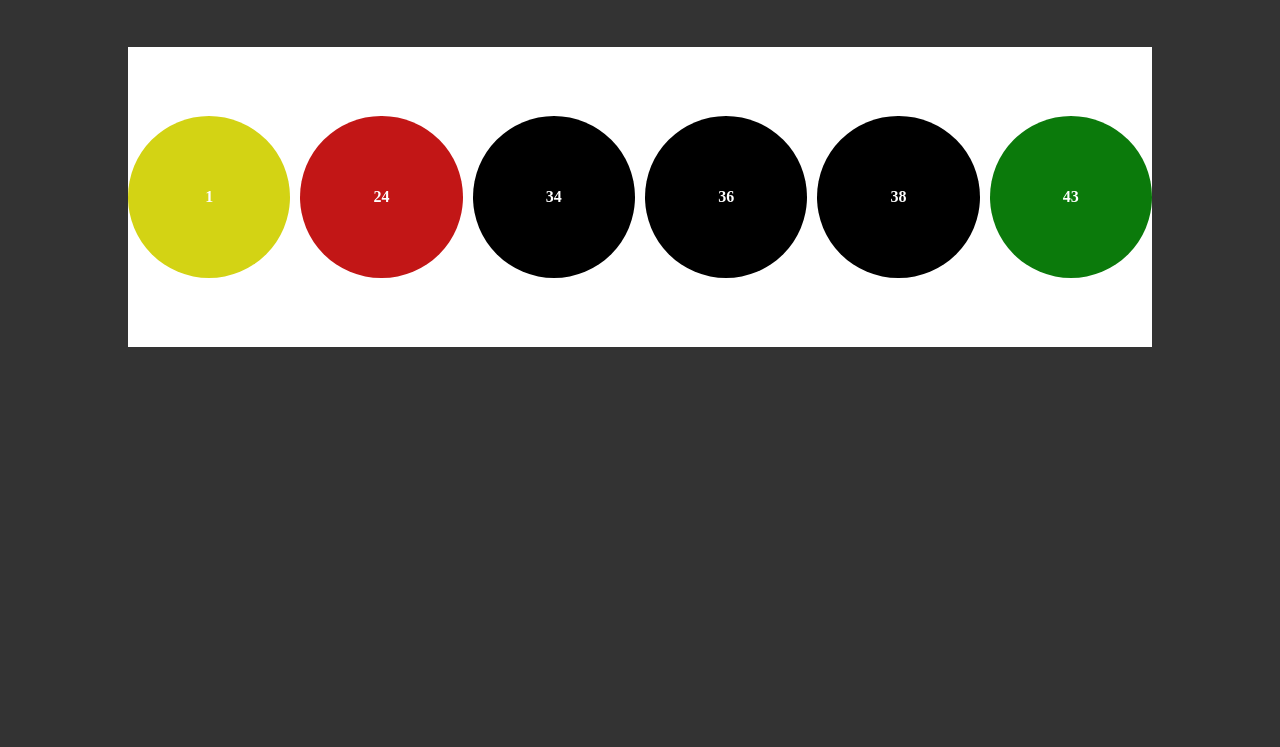
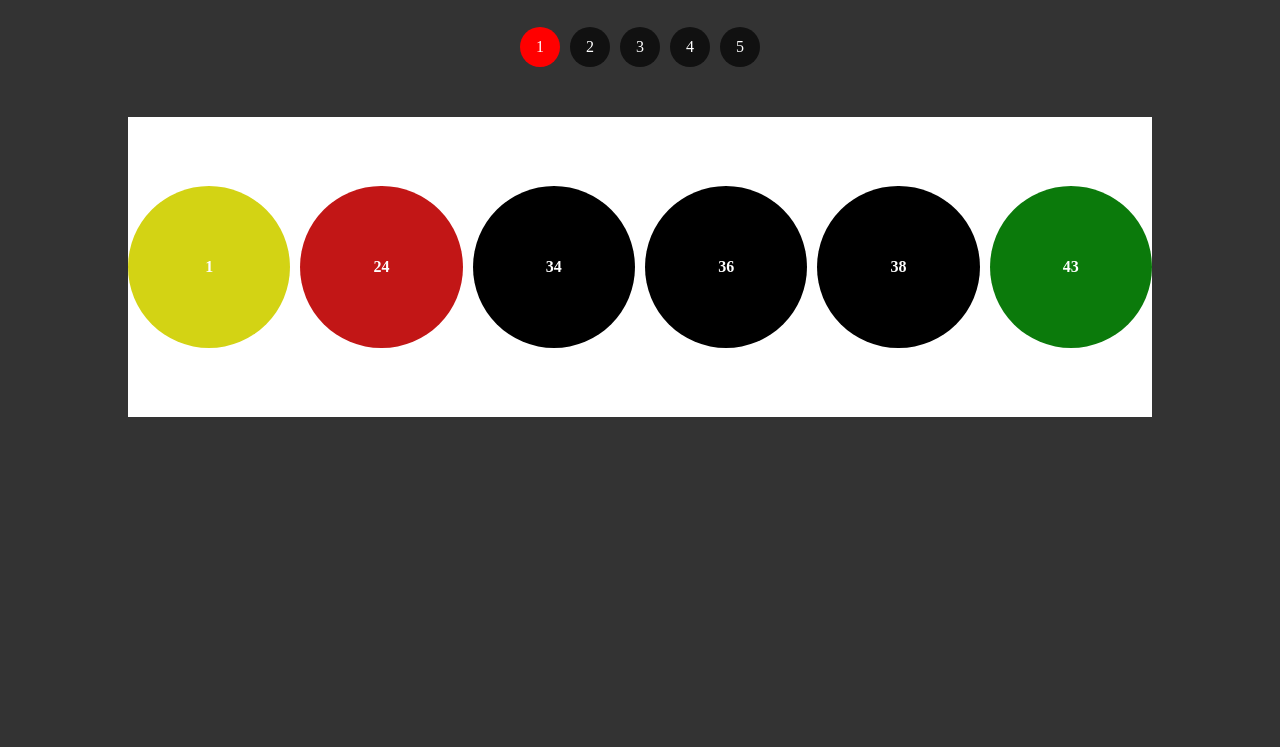
Before and after one commit to sonjoohye/lotto, a plain HTML site: page index.html in a window 1280 px wide. Shown: the part 53-800 px from the top of the page. Drawn offline with Linux system fonts and the light colour scheme.

Commit message:
로또 수정

```diff
--- a/index.html
+++ b/index.html
@@ -15,6 +15,29 @@
       <h1>again my life lotto</h1>
     </header>
     <main>
+      <div class="btns">
+        <label>
+          <input type="radio" value="1" name="lotto" checked />
+          <span>1</span>
+        </label>
+        <label>
+          <input type="radio" value="2" name="lotto" />
+          <span>2</span>
+        </label>
+        <label>
+          <input type="radio" value="3" name="lotto" />
+          <span>3</span>
+        </label>
+        <label>
+          <input type="radio" value="4" name="lotto" />
+          <span>4</span>
+        </label>
+        <label>
+          <input type="radio" value="5" name="lotto" />
+          <span>5</span>
+        </label>
+      </div>
+
       <div class="paper">
         <ul>
           <!-- <li></li> -->
--- a/scss/layout.scss
+++ b/scss/layout.scss
@@ -20,6 +20,33 @@ header {
     height: 100%;
     font-size: 18px;
     text-transform: uppercase; //대문자로 바꿔주는 것
+  }
+}
+
+.btns {
+  display: flex;
+  justify-content: center;
+  margin-top: 30px;
+  gap: 10px;
+
+  input[type="radio"] {
+    display: none;
+  }
+
+  input[type="radio"]:checked ~ span {
+    background-color: red;
+  }
+
+  span {
+    user-select: none;
+    width: 40px;
+    aspect-ratio: 1 / 1;
+    display: flex;
+    justify-content: center;
+    align-items: center;
+    background-color: #111;
+    color: #fff;
+    border-radius: 100%;
   }
 }
 
```
Also changed, not shown: css/layout.css, css/layout.min.css.
